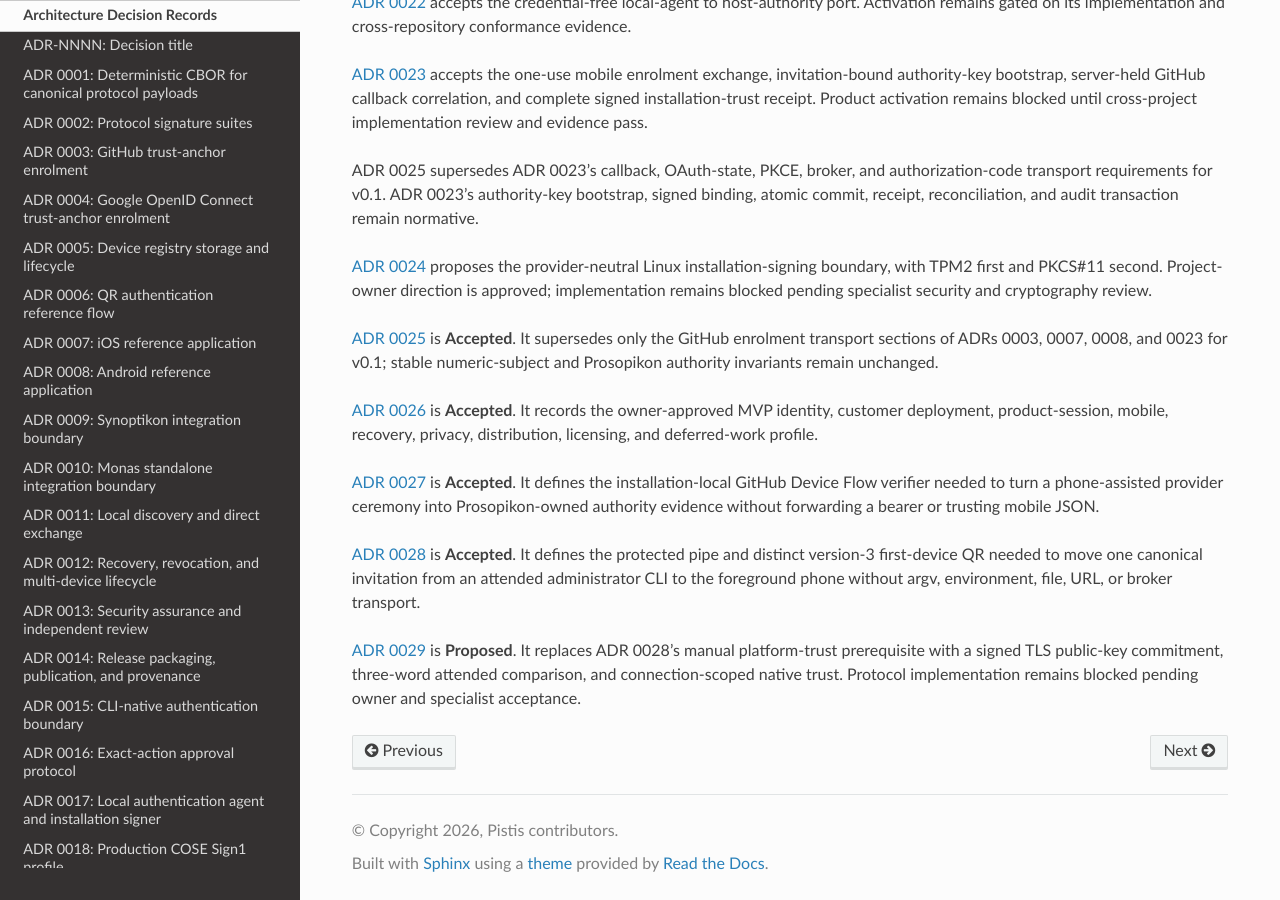
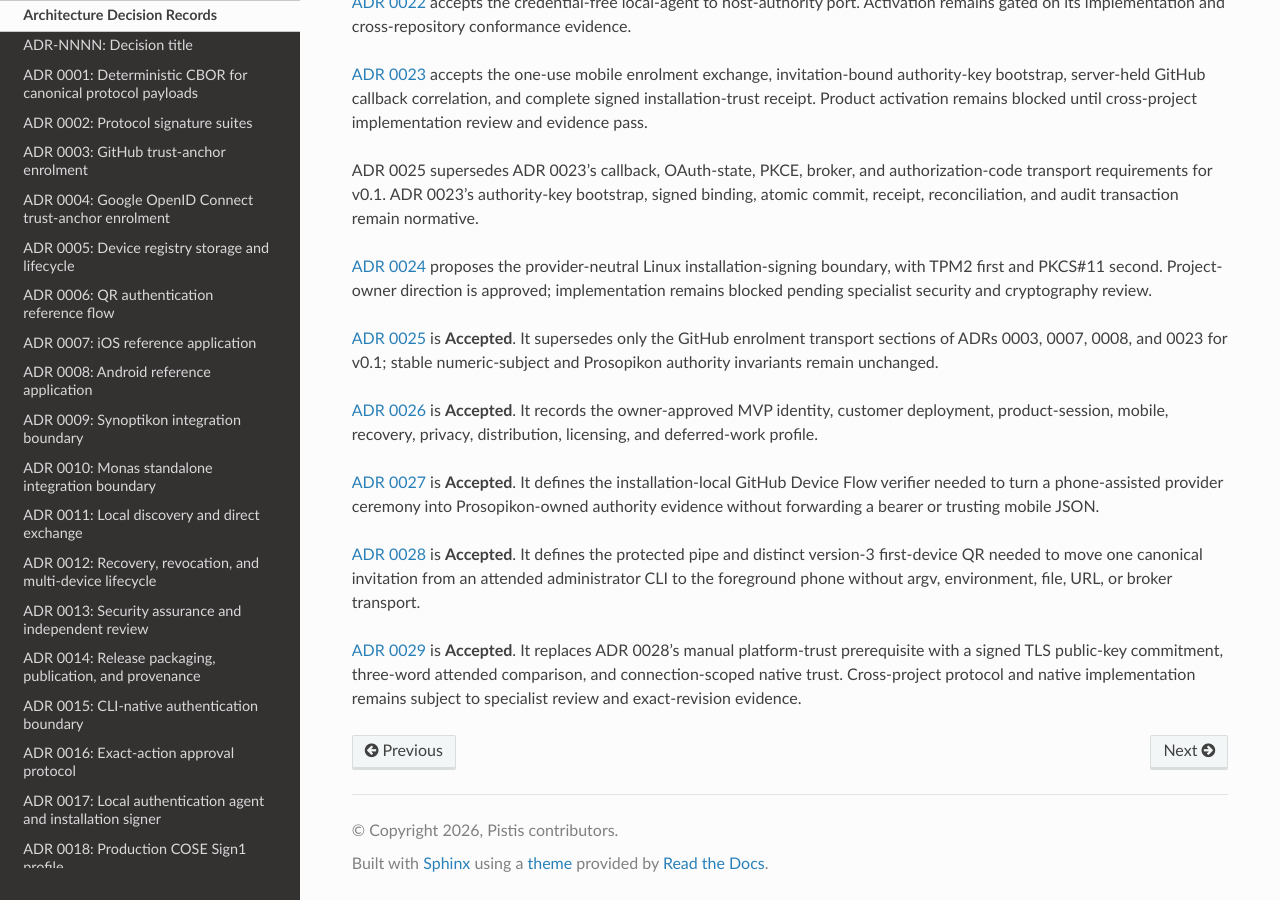
Before and after one commit to sagrudd/pistis, a Sphinx documentation site: the page built from docs/adr/README.md, in a window 1280 px wide and 900 px high, scrolled down 554 px. Built offline with Sphinx 7.4.7 and the Read the Docs theme 3.1.0, drawn with Linux system fonts in a browser that asks for light colours; the version number could not be read and is left out.

Commit message:
Accept app-scoped bootstrap trust

```diff
--- a/docs/adr/README.md
+++ b/docs/adr/README.md
@@ -62,8 +62,8 @@ defines the protected pipe and distinct version-3 first-device QR needed to
 move one canonical invitation from an attended administrator CLI to the
 foreground phone without argv, environment, file, URL, or broker transport.
 
-[ADR 0029](0029-qr-bound-app-scoped-host-trust.md) is **Proposed**. It replaces
+[ADR 0029](0029-qr-bound-app-scoped-host-trust.md) is **Accepted**. It replaces
 ADR 0028's manual platform-trust prerequisite with a signed TLS public-key
 commitment, three-word attended comparison, and connection-scoped native
-trust. Protocol implementation remains blocked pending owner and specialist
-acceptance.
+trust. Cross-project protocol and native implementation remains subject to
+specialist review and exact-revision evidence.
```
Also changed, not shown: docs/adr/0028-protected-first-invitation-cli-qr.md (+2 -2 lines), docs/adr/0029-qr-bound-app-scoped-host-trust.md (+11 -4 lines).
